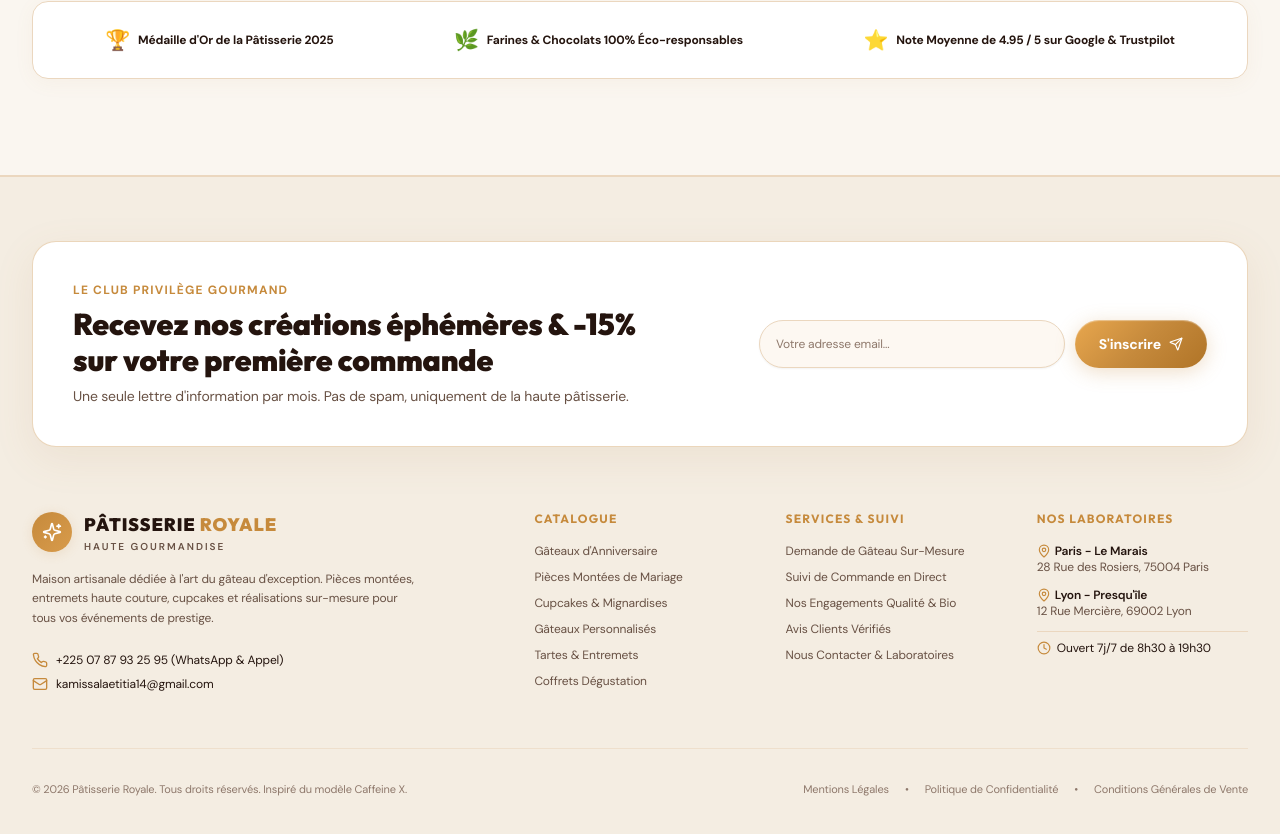
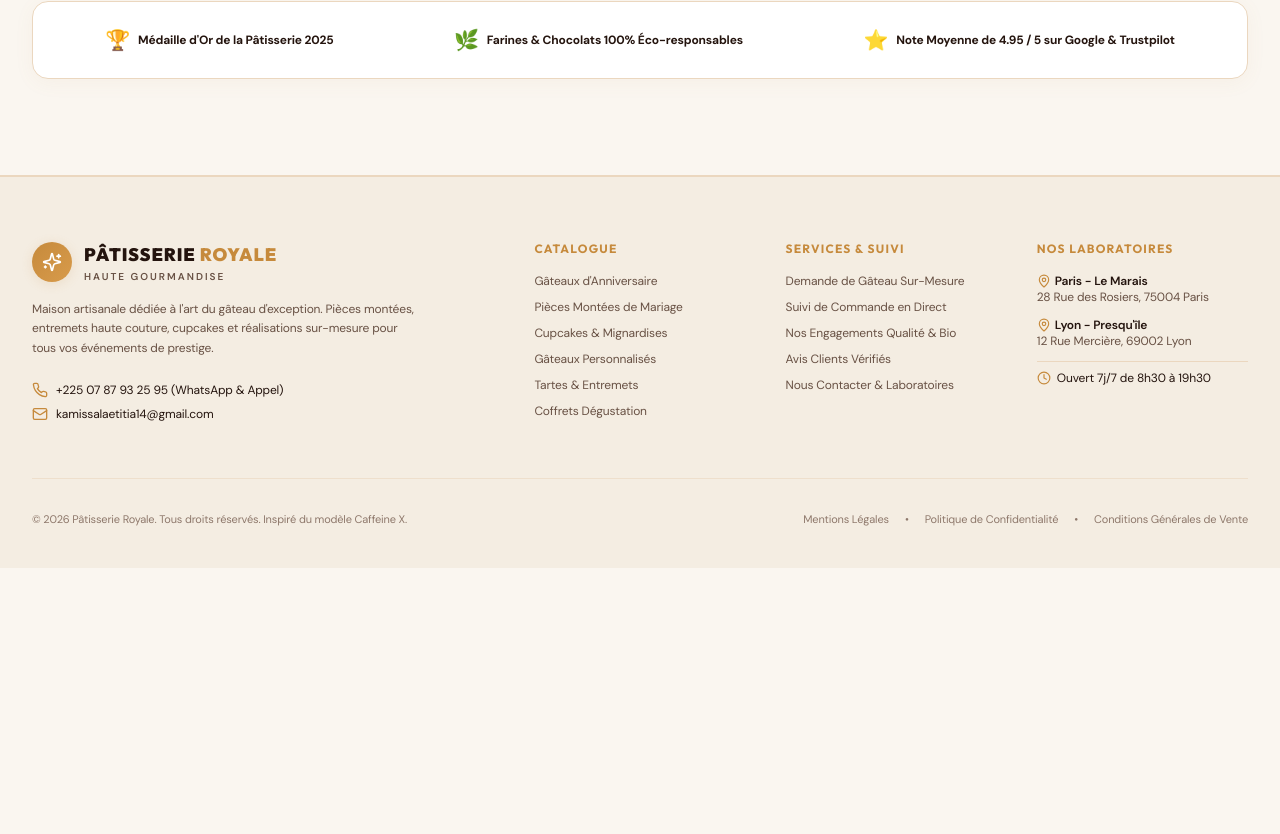
Before and after one commit to KamissaLaetitia/gateau, a Next.js app: page / in a window 1280 px wide. Shown: the part 5828-6662 px from the top of the page. After the commit the page ends 6396 px from the top, so only its background shows below. Built offline with nearby package versions, Linux system fonts and the light colour scheme; no server answers; a web font is replaced by a local one.

Commit message:
fix: complete removal of promo banners and public admin links, perfect hamburger mobile alignment

```diff
--- a/src/components/Footer.tsx
+++ b/src/components/Footer.tsx
@@ -5,54 +5,9 @@ import Link from 'next/link';
 import { Sparkles, MapPin, Phone, Mail, Clock, Send, ShieldCheck, Heart } from 'lucide-react';
 
 export const Footer = () => {
-  const [newsletterEmail, setNewsletterEmail] = useState('');
-  const [subscribed, setSubscribed] = useState(false);
-
-  const handleSubscribe = (e: React.FormEvent) => {
-    e.preventDefault();
-    if (newsletterEmail.trim()) {
-      setSubscribed(true);
-      setNewsletterEmail('');
-      setTimeout(() => setSubscribed(false), 3500);
-    }
-  };
-
   return (
     <footer className="bg-caffeine-darker border-t border-caffeine-cardBorder pt-12 sm:pt-16 pb-8 sm:pb-10 text-caffeine-cream">
       <div className="max-w-7xl mx-auto px-4 sm:px-6 lg:px-8">
-
-        {/* Top Newsletter & Slogan Callout (Style Caffeine X) */}
-        <div className="p-5 sm:p-10 rounded-2xl sm:rounded-3xl bg-white border border-caffeine-gold/35 shadow-[0_12px_40px_rgba(180,130,80,0.1)] mb-10 sm:mb-16 flex flex-col lg:flex-row items-center justify-between gap-6 sm:gap-8">
-          <div className="max-w-xl text-center lg:text-left">
-            <span className="text-xs uppercase font-bold text-caffeine-gold tracking-widest block mb-2">
-              Le Club Privilège Gourmand
-            </span>
-            <h2 className="font-display font-black text-xl sm:text-3xl text-caffeine-cream">
-              Recevez nos créations éphémères & -15% sur votre première commande
-            </h2>
-            <p className="text-xs sm:text-sm text-caffeine-subtle mt-2">
-              Une seule lettre d&apos;information par mois. Pas de spam, uniquement de la haute pâtisserie.
-            </p>
-          </div>
-
-          <form onSubmit={handleSubscribe} className="w-full max-w-md flex flex-col sm:flex-row gap-2.5">
-            <input
-              type="email"
-              required
-              placeholder="Votre adresse email..."
-              value={newsletterEmail}
-              onChange={(e) => setNewsletterEmail(e.target.value)}
-              className="flex-1 px-4 py-3 sm:py-3.5 rounded-full bg-caffeine-surface border border-caffeine-cardBorder text-xs text-caffeine-cream placeholder:text-caffeine-muted focus:outline-none focus:border-caffeine-gold focus:bg-white shadow-sm transition-all"
-            />
-            <button
-              type="submit"
-              className="btn-caffeine-primary text-xs !py-3 sm:!py-3.5 !px-6 flex items-center justify-center gap-2 whitespace-nowrap shadow-sm hover:shadow-md"
-            >
-              <span>{subscribed ? 'Inscrit avec succès !' : 'S\'inscrire'}</span>
-              <Send className="w-3.5 h-3.5" />
-            </button>
-          </form>
-        </div>
 
         {/* Multi-Column Main Footer Links (Caffeine X Structure) */}
         <div className="grid grid-cols-1 md:grid-cols-2 lg:grid-cols-5 gap-8 sm:gap-10 mb-10 sm:mb-14">
```
